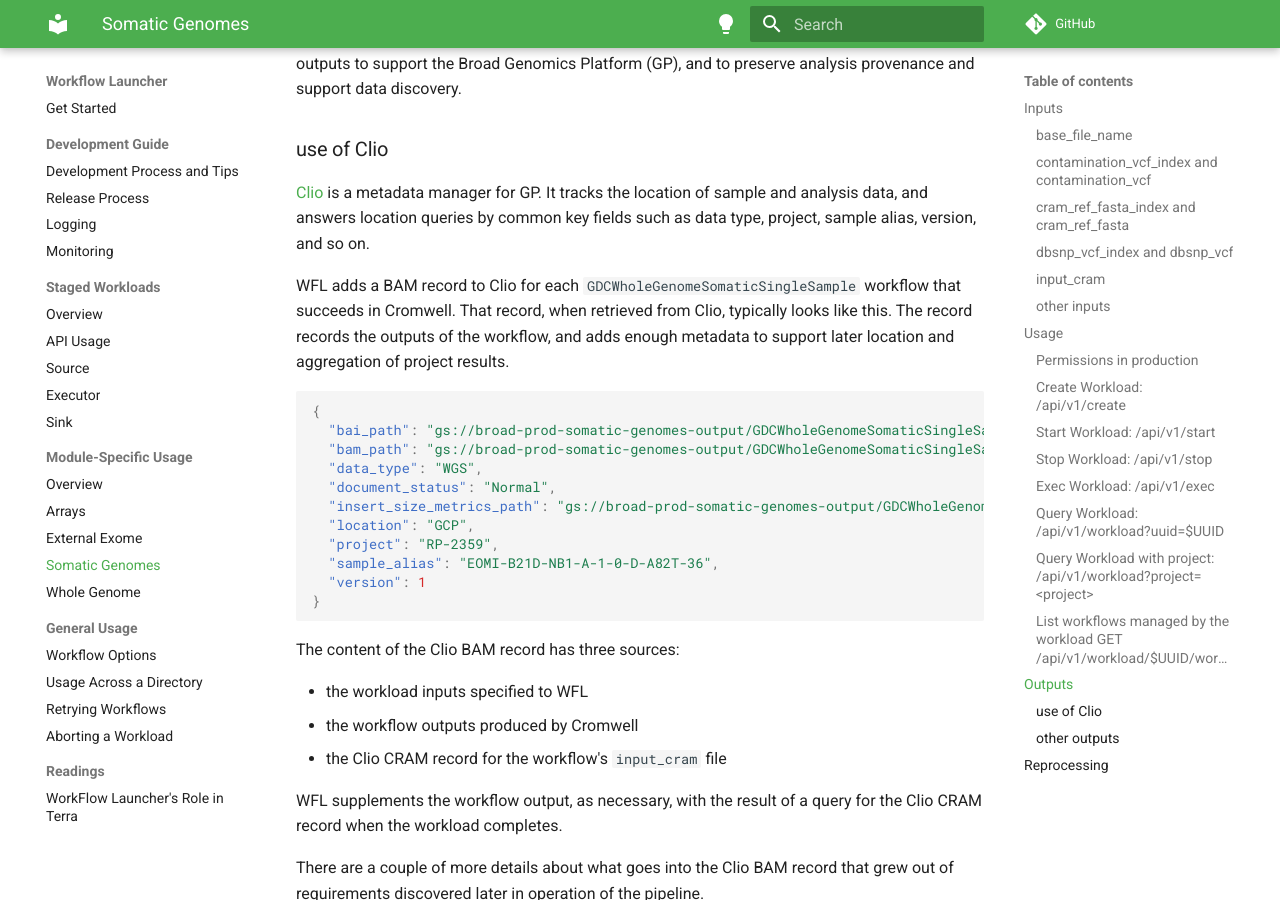
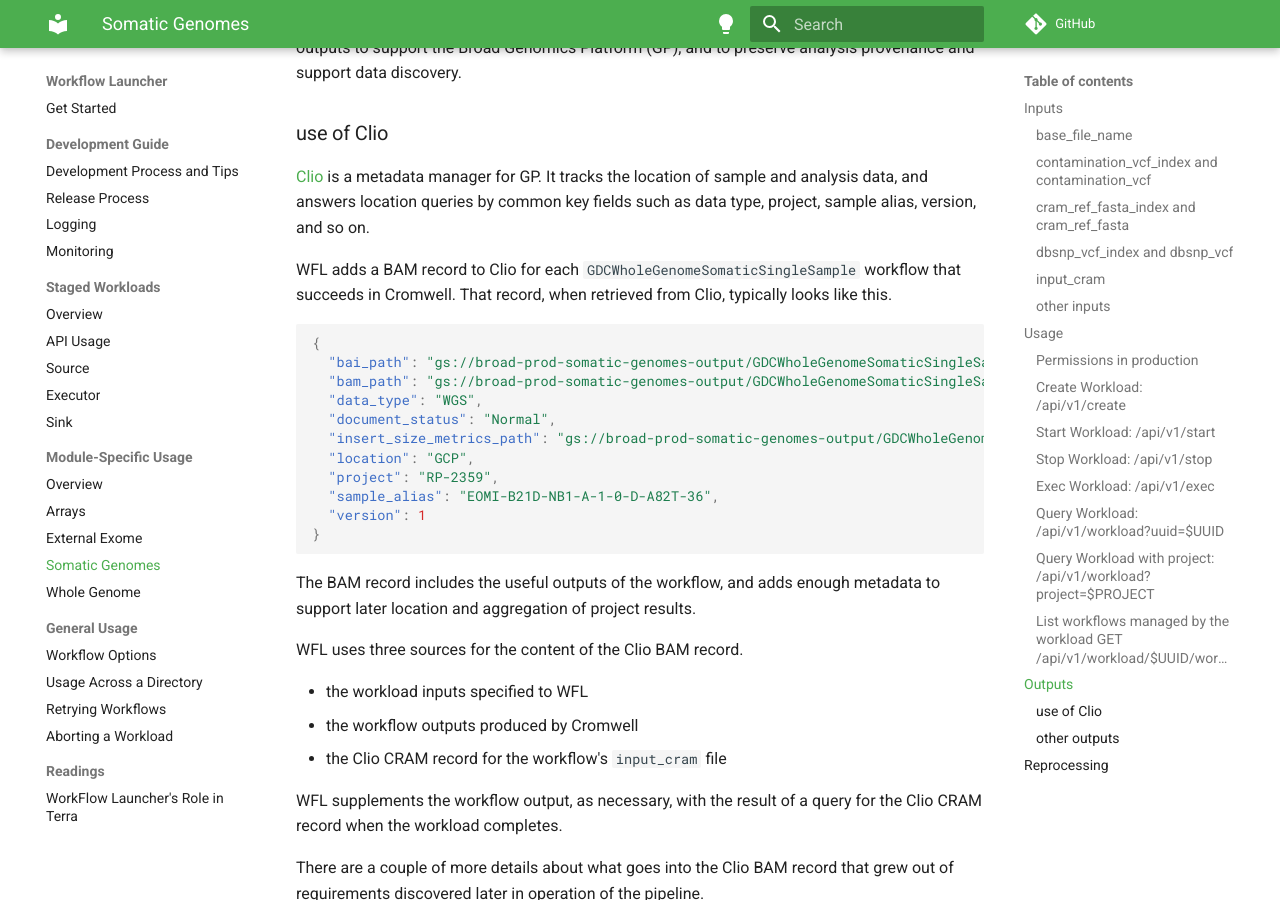
Before and after one commit to broadinstitute/wfl, an MkDocs documentation site: the page built from docs/md/modules-sg.md, in a window 1280 px wide and 900 px high, scrolled down 7025 px. Built offline with MkDocs 1.6.1 and Material for MkDocs 9.7.7, drawn with Linux system fonts in a browser that asks for light colours; comment, search, counter and statistics services are not loaded; some of the changed lines change nothing that is shown; some of the changed text lies outside the part shown.

Commit message:
Edit for language more.

````diff
--- a/docs/md/modules-sg.md
+++ b/docs/md/modules-sg.md
@@ -267,10 +267,10 @@
 
 The `/exec` request combines the functions
 of `/create` and `/start`.
-
 Create a workload,
 then start every workflow
-in the workload.
+in the workload,
+in other words.
 
 Except for the different WFL URI,
 the request and response are the same
@@ -317,7 +317,7 @@
 ]
 ```
 
-### Query Workload with project: `/api/v1/workload?project=<project>`
+### Query Workload with project: `/api/v1/workload?project=$PROJECT`
 
 This asks WFL for all workloads
 with a specified `project` label.
@@ -332,7 +332,6 @@
 The response is the same as when specifying a UUID,
 except the array may contain multiple workload objects
 that share the same `project` value.
-
 
 > A request to the `/api/v1/workload` endpoint
 > without a `project` or `uuid` parameter
@@ -413,9 +412,6 @@
 That record,
 when retrieved from Clio,
 typically looks like this.
-The record records the outputs of the workflow,
-and adds enough metadata to support later
-location and aggregation of project results.
 
 ``` json
 {
@@ -431,8 +427,13 @@
 }
 ```
 
-The content of the Clio BAM record
-has three sources:
+The BAM record includes the useful outputs
+of the workflow,
+and adds enough metadata to support later
+location and aggregation of project results.
+
+WFL uses three sources
+for the content of the Clio BAM record.
 
 - the workload inputs specified to WFL
 - the workflow outputs produced by Cromwell
````
